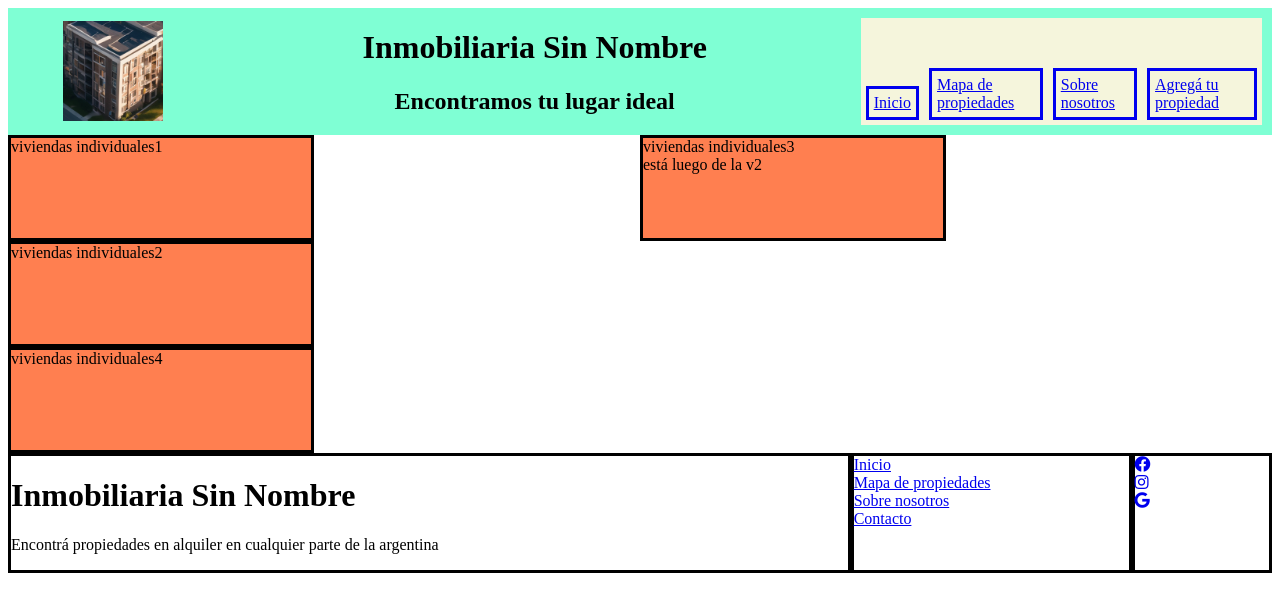
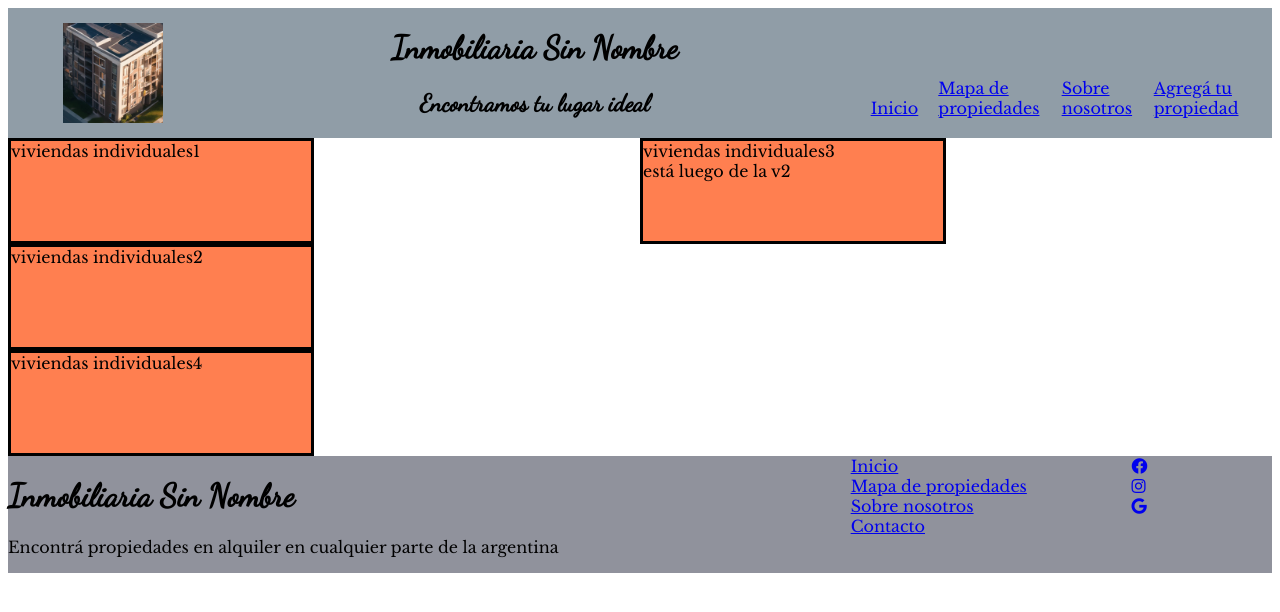
Before and after one commit to Zzebastian/InmobiliariaSN, a plain HTML site: page index.html in a window 1280 px wide. Drawn offline with nearby package versions, Linux system fonts and the light colour scheme.

Commit message:
formateo estadío 1

```diff
--- a/css/estilo.css
+++ b/css/estilo.css
@@ -1,3 +1,14 @@
+/*
+#2b2f32
+#dec0a7
+#7e6c61
+#90929c
+#909da7
+*/
+
+@import url('https://fonts.googleapis.com/css2?family=Dancing+Script&family=Libre+Baskerville&display=swap');
+
+
 .contenedor {
     display: grid;
     grid-template-columns: auto;
@@ -7,10 +18,21 @@
                         "fondo"
                         ;
 }
+h1, h2 {
+    font-family: 'Dancing Script', cursive;
+}
+a, p {
+    font-family: 'Libre Baskerville', serif;
+}
+.cuerpo {
+    font-family: 'Libre Baskerville', serif;
+}
 /* Cabecera */
 
 .titulo {
-    background-color: aquamarine;
+    /* background-color: #dec0a7; */
+    background-color: #909da7;
+    /* background-color: #90929c; */
     grid-area: titulo;
     display: grid;
     grid-template-columns: 1fr 3fr 2fr;
@@ -37,13 +59,13 @@
     display: flex;
     justify-content: flex-end;
     align-items: flex-end;
-    background-color: beige;
+    /* background-color: beige; */
     margin: 10px
 }
 .panel-navegacion a {
     margin: 5px;
     padding: 5px;
-    border-style: solid;
+
     flex-wrap: wrap;
 }
 
@@ -55,19 +77,20 @@
     grid-template-columns: 6fr 2fr 1fr;
     grid-template-rows: auto;
     grid-template-areas: "pie-nombre pie-panel-navegacion pie-redes-sociales";
+    background-color: #90929c;
 }
 
 .pie-nombre {
     grid-area: pie-nombre;
-    border-style: solid;
+
 }
 .pie-panel-navegacion {
     grid-area: pie-panel-navegacion;
-    border-style: solid;
+
 }
 .pie-redes-sociales {
     grid-area: pie-redes-sociales;
-    border-style: solid;
+
 }
 
 
@@ -92,6 +115,7 @@
     .panel-navegacion {
         align-items: flex-end;
         justify-content: flex-start;
+
     }
 
 }
```
Also changed, not shown: contacto.html (+1 -0 lines), index.html (+2 -0 lines).
